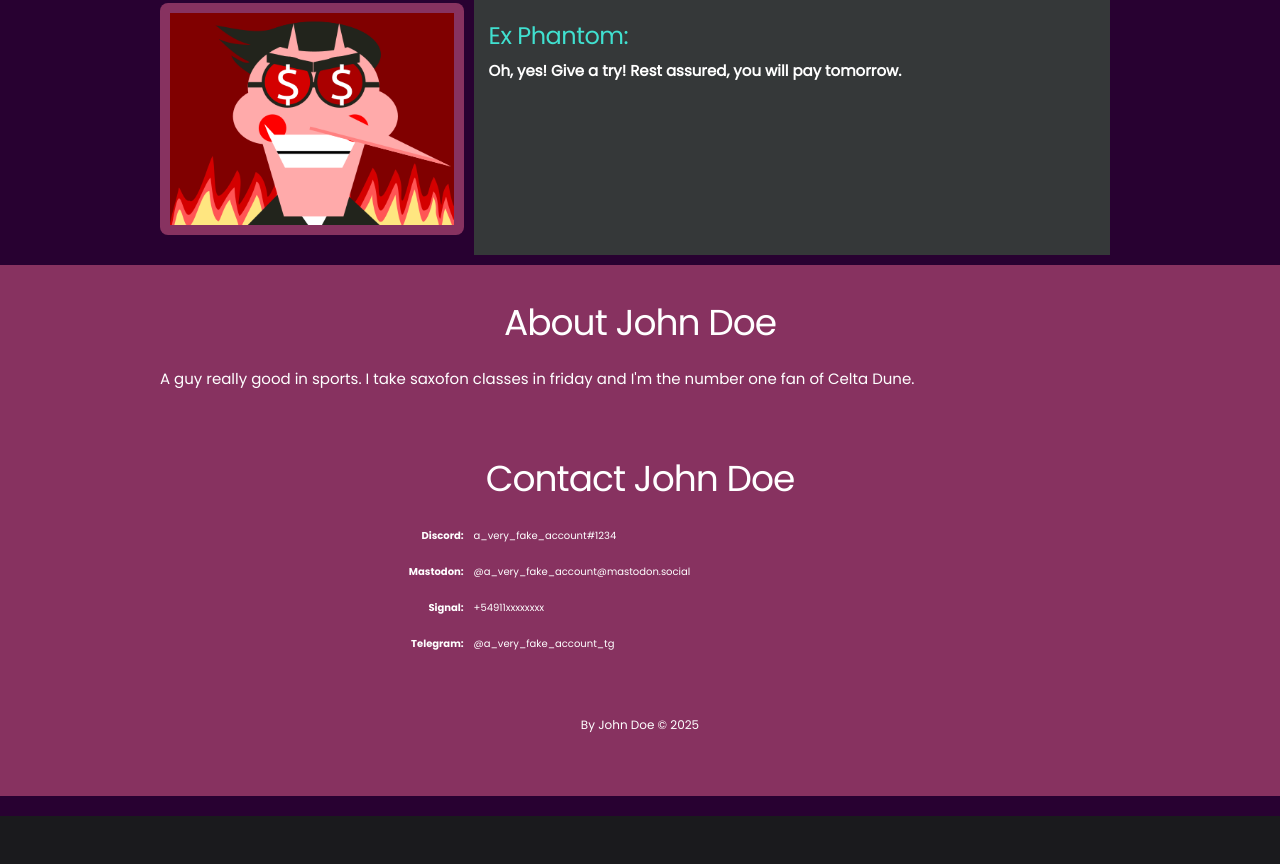
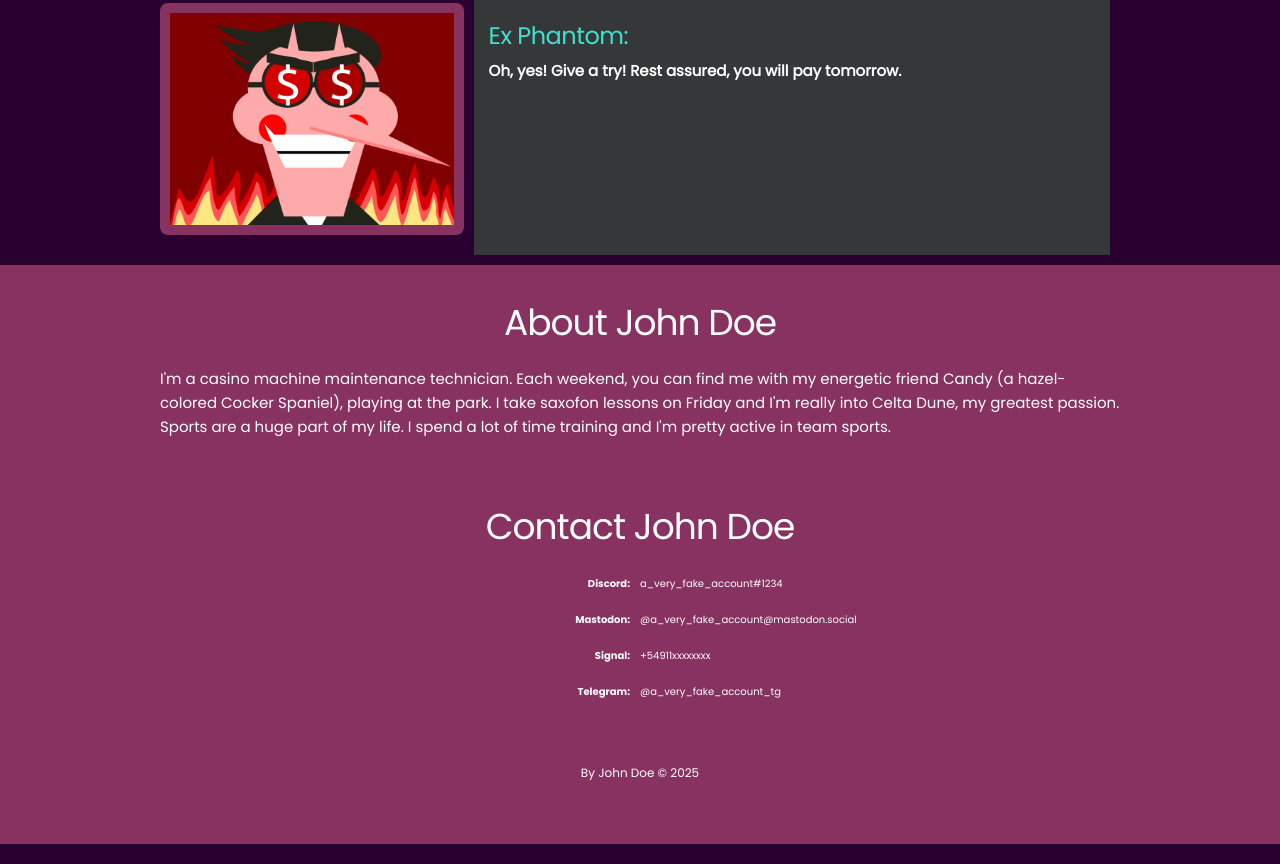
Before and after one commit to EylulBlossomGames/visual-fanfic, a plain HTML site: page output/index.html in a window 1280 px wide. Shown: the part 1574-2438 px from the top of the page. Before the commit the page ends 2390 px from the top, so only its background shows below. Drawn offline with Linux system fonts and the light colour scheme; a web font is replaced by a local one.

Commit message:
changes in text of  about me, and  in columns for social media (footer)

```diff
--- a/output/index.html
+++ b/output/index.html
@@ -268,29 +268,29 @@
         <footer class="footer-box">
             <div class="about-me-box container">
                 <div class="about-me-heading"><h3 class="about-me-title">About John Doe</h3></div>
-                <div class="about-me-content"><p class="about-me-body">A guy really good in sports. I take saxofon classes in friday and I&#39;m the number one fan of Celta Dune.</p></div>
+                <div class="about-me-content"><p class="about-me-body">I&#39;m a casino machine maintenance technician. Each weekend, you can find me with my energetic friend Candy (a hazel-colored Cocker Spaniel), playing at the park. I take saxofon lessons on Friday and I&#39;m really into Celta Dune, my greatest passion. Sports are a huge part of my life. I spend a lot of time training and I&#39;m pretty active in team sports.</p></div>
             </div>
             <div class="contact-box container">
                 <div class="contact-heading"><h3 class="contact-title">Contact John Doe</h3></div>
 
                     <div class="social-media container">
-                        <div class="platform one-third column text-bold">discord:</div>
-                        <div class="user two-thirds column">a_very_fake_account#1234</div>
+                        <div class="platform one-half column text-bold">discord:</div>
+                        <div class="user one-half column">a_very_fake_account#1234</div>
                     </div>
 
                     <div class="social-media container">
-                        <div class="platform one-third column text-bold">mastodon:</div>
-                        <div class="user two-thirds column">@a_very_fake_account@mastodon.social</div>
+                        <div class="platform one-half column text-bold">mastodon:</div>
+                        <div class="user one-half column">@a_very_fake_account@mastodon.social</div>
                     </div>
 
                     <div class="social-media container">
-                        <div class="platform one-third column text-bold">signal:</div>
-                        <div class="user two-thirds column">&#43;54911xxxxxxxx</div>
+                        <div class="platform one-half column text-bold">signal:</div>
+                        <div class="user one-half column">&#43;54911xxxxxxxx</div>
                     </div>
 
                     <div class="social-media container">
-                        <div class="platform one-third column text-bold">telegram:</div>
-                        <div class="user two-thirds column">@a_very_fake_account_tg</div>
+                        <div class="platform one-half column text-bold">telegram:</div>
+                        <div class="user one-half column">@a_very_fake_account_tg</div>
                     </div>
 
             </div>
```
Also changed, not shown: src/index.html (+2 -2 lines), 1 other file.
